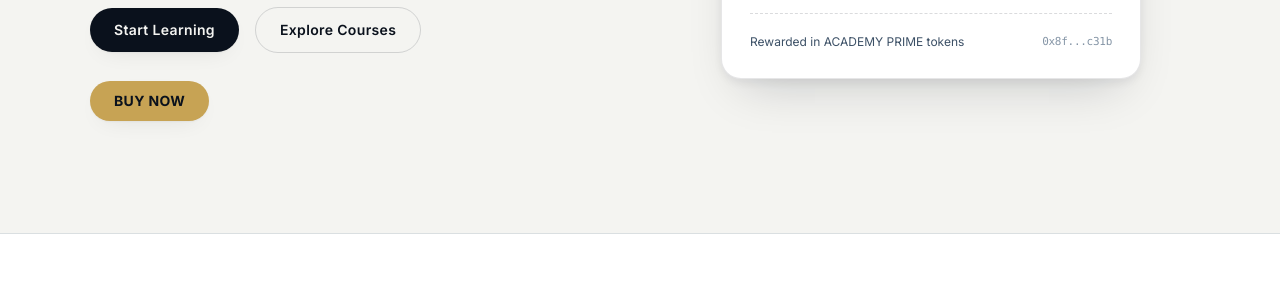
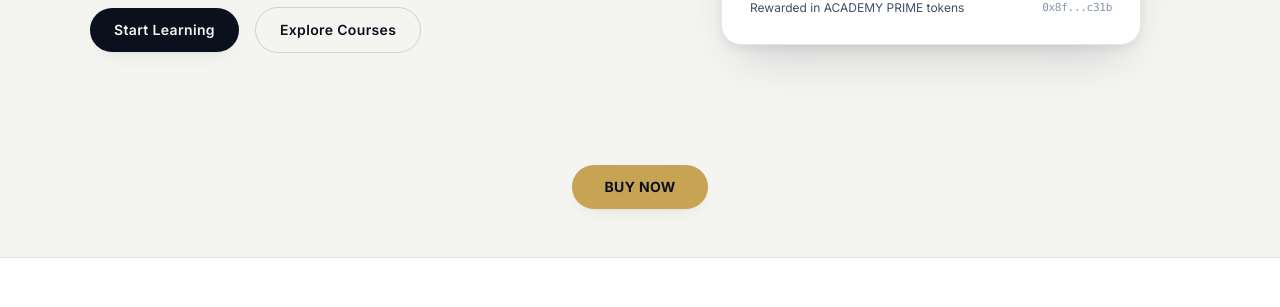
Before and after one commit to html-crm/ACADEMY-PRIME, a Next.js app: page /en in a window 1280 px wide. Shown: the part 460-767 px from the top of the page. Built offline with nearby package versions, Linux system fonts and the light colour scheme; no server answers; a web font is replaced by a local one.

Commit message:
Center BUY NOW button across full page width

```diff
--- a/src/components/home/Hero.tsx
+++ b/src/components/home/Hero.tsx
@@ -30,16 +30,6 @@ export function Hero({ copy }: HeroProps) {
             <Button variant="secondary" href="#courses">
               {copy.ctaSecondary}
             </Button>
-          </div>
-          <div className="mt-7 flex justify-center md:justify-start">
-            <a
-              href="https://dexscreener.com/solana/fcpxrzsme4gaopjjurpyzkgjrtfgecxypua88178yxwx"
-              target="_blank"
-              rel="noopener noreferrer"
-              className="inline-flex items-center rounded-full bg-brass-400 px-6 py-2.5 text-sm font-bold tracking-wide text-ink-950 shadow-card transition-colors hover:bg-brass-300"
-            >
-              BUY NOW
-            </a>
           </div>
         </div>
 
@@ -99,6 +89,17 @@ export function Hero({ copy }: HeroProps) {
           </div>
         </div>
       </div>
+
+      <div className="flex justify-center pb-12">
+        <a
+          href="https://dexscreener.com/solana/fcpxrzsme4gaopjjurpyzkgjrtfgecxypua88178yxwx"
+          target="_blank"
+          rel="noopener noreferrer"
+          className="inline-flex items-center rounded-full bg-brass-400 px-8 py-3 text-sm font-bold tracking-wide text-ink-950 shadow-card transition-colors hover:bg-brass-300"
+        >
+          BUY NOW
+        </a>
+      </div>
     </section>
   );
 }
```
